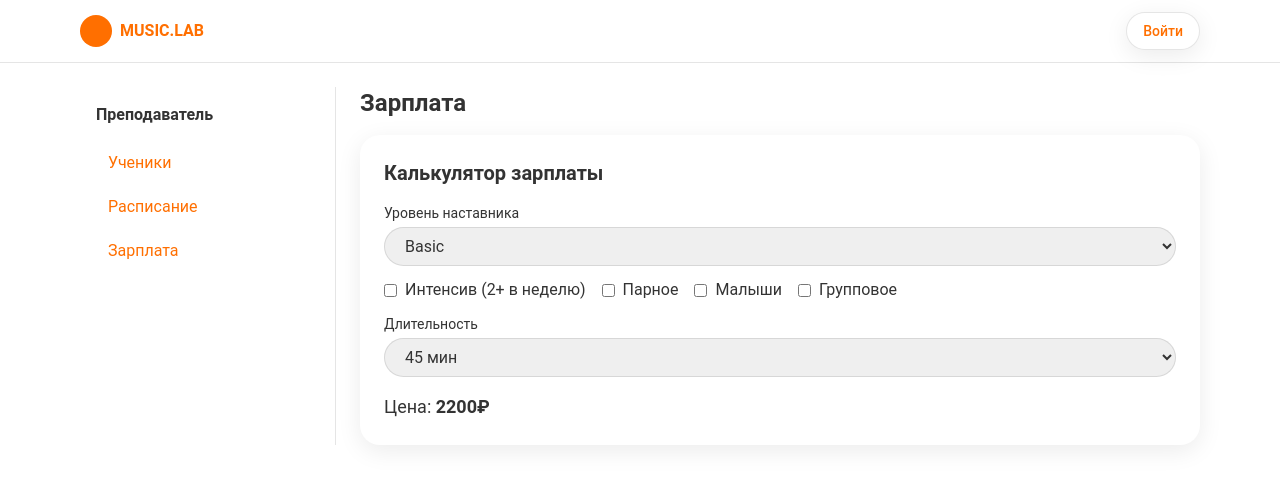
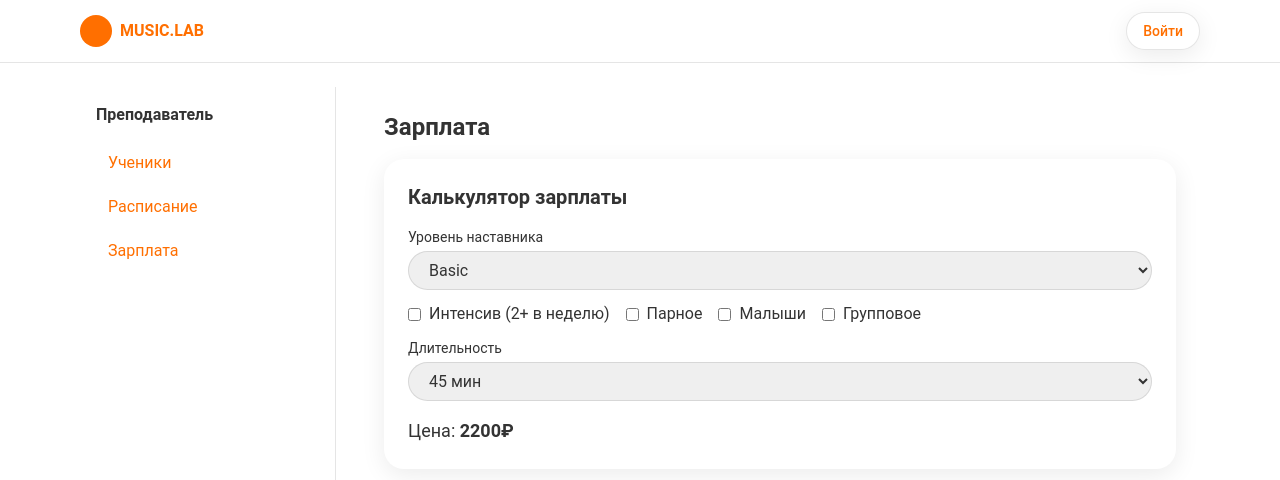
Before and after one commit to Vetamusiclab/app-final, a Next.js app: page /teacher/salary in a window 1280 px wide. Shown: the top 480 px of the page. Built offline with nearby package versions, Linux system fonts and the light colour scheme.

Commit message:
Update page.tsx

```diff
--- a/app/teacher/salary/page.tsx
+++ b/app/teacher/salary/page.tsx
@@ -1,8 +1,10 @@
+export const dynamic = "force-dynamic";
+
 import SalaryCalculator from "@/components/teacher/SalaryCalculator";
 
-export default function SalaryPage(){
+export default function TeacherSalaryPage() {
   return (
-    <div className="space-y-4">
+    <div className="p-6 space-y-4">
       <h2 className="text-2xl font-semibold">Зарплата</h2>
       <SalaryCalculator />
     </div>
```
